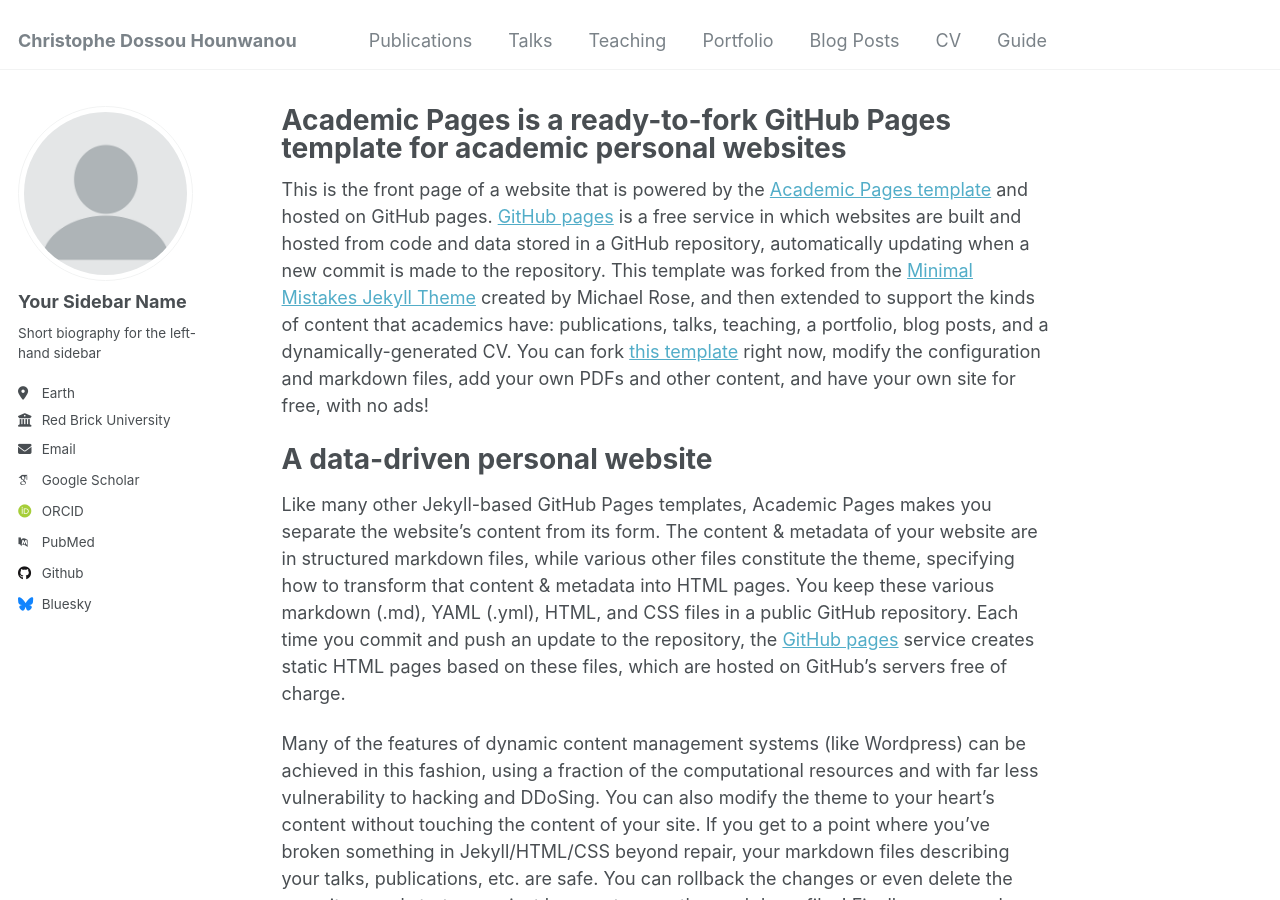
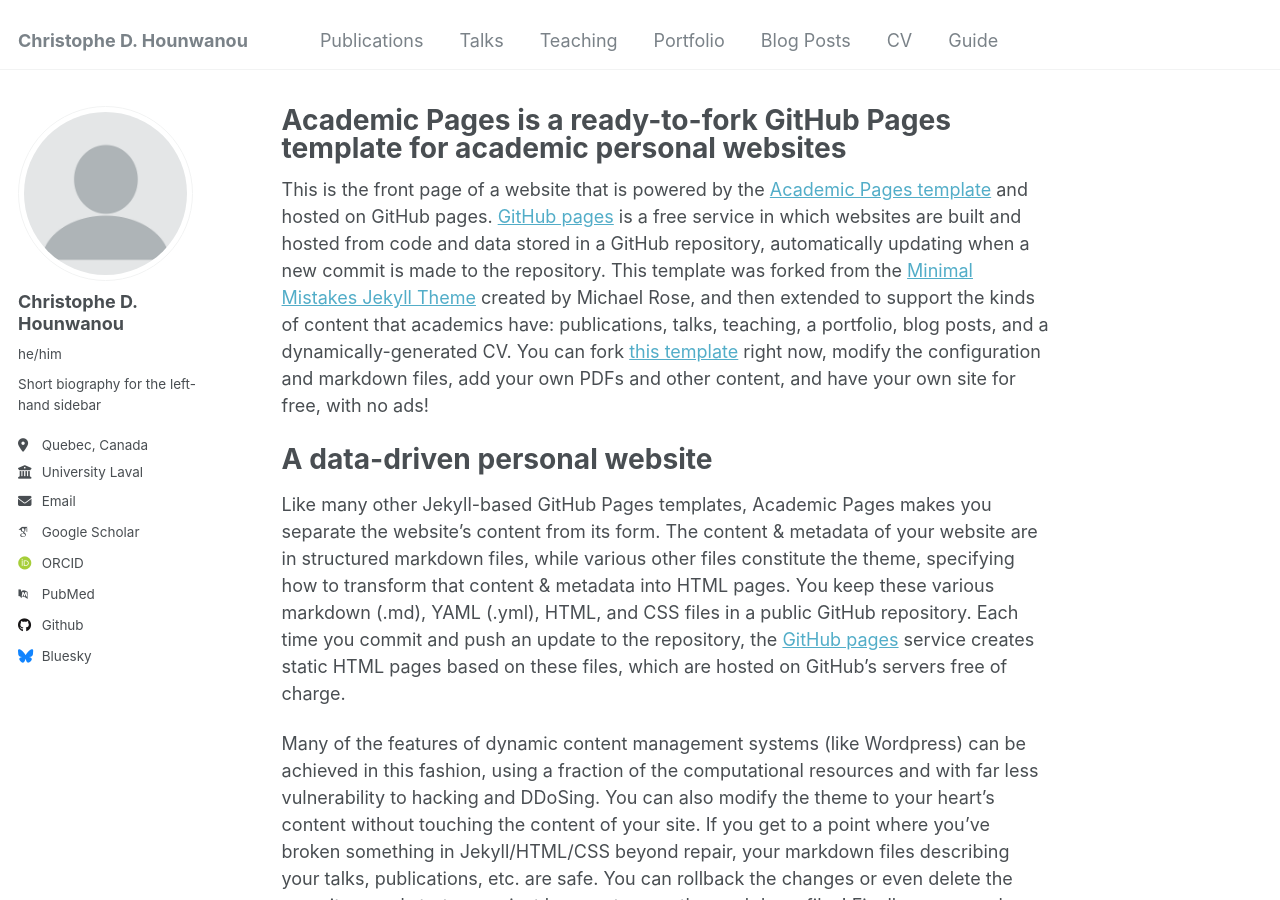
Before and after one commit to chrishounwanou/chrishounwanou.github.io, a Jekyll site: the page built from _pages/about.md, in a window 1280 px wide and 900 px high. Built offline with Jekyll 4.4.1, drawn with Linux system fonts in a browser that asks for light colours; some web fonts are replaced.

Commit message:
Update personal information in _config.yml

```diff
--- a/_config.yml
+++ b/_config.yml
@@ -8,7 +8,7 @@
 
 # Basic Site Settings
 locale                   : "en-US"
-title                    : "Christophe Dossou Hounwanou"
+title                    : "Christophe D. Hounwanou"
 title_separator          : "-"
 name                     : &name "Christophe D. Hounwanou"
 description              : &description "personal description"
@@ -22,11 +22,11 @@ repository               : "academicpages/academicpages.github.io"
 author:
   # Biographic information
   avatar           : "profile.png"
-  name             : "Your Sidebar Name"
-  pronouns         : # example: "she/her"
+  name             : "Christophe D. Hounwanou"
+  pronouns         : "he/him"
   bio              : "Short biography for the left-hand sidebar"
-  location         : "Earth"
-  employer         : "Red Brick University"
+  location         : "Quebec, Canada"
+  employer         : "University Laval"
   uri              : # URL
   email            : "none@example.org"
 
```
